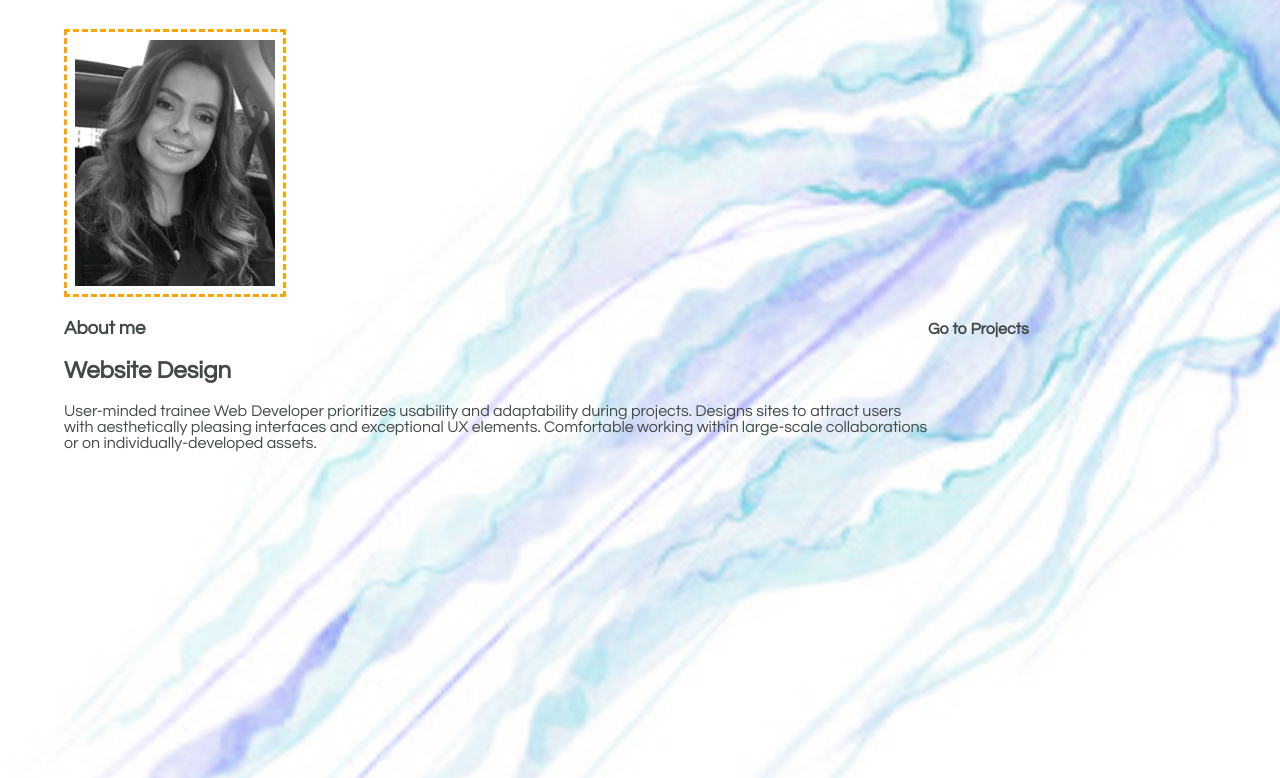
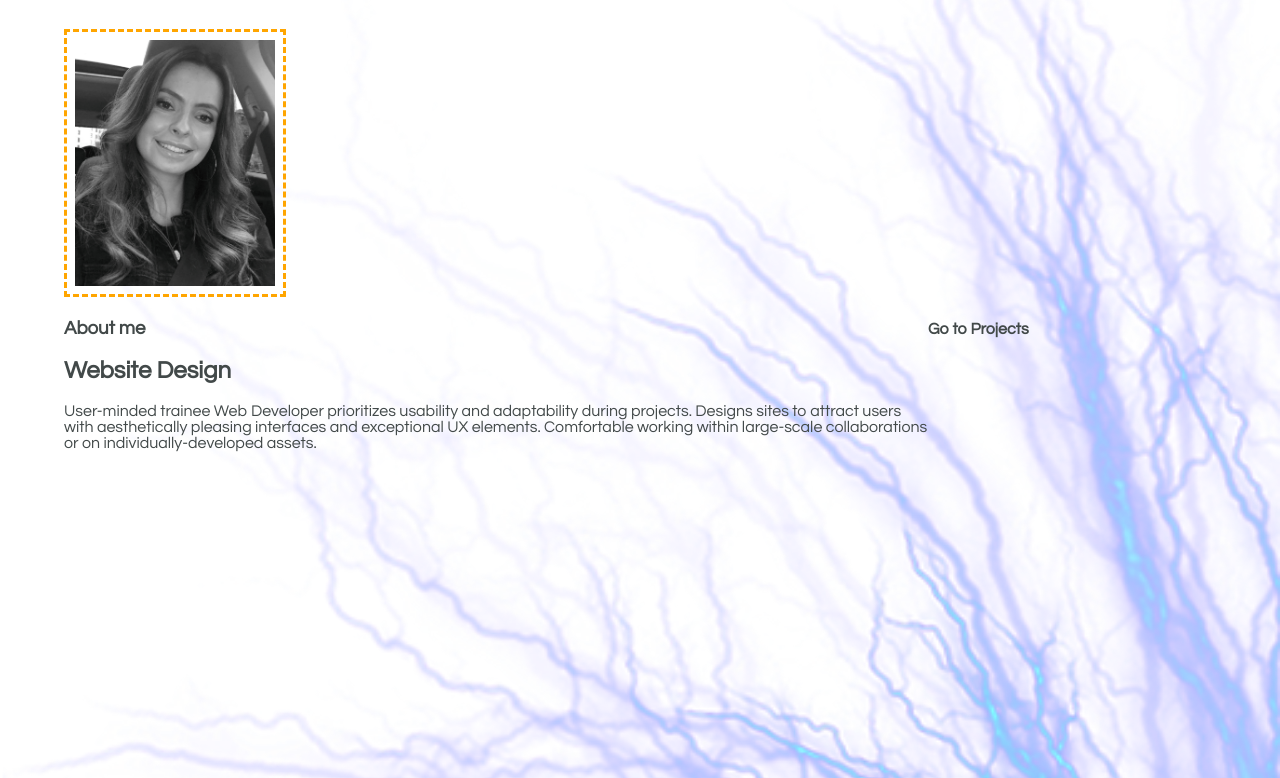
Before and after one commit to TamaraJoniec/portfolio, a plain HTML site: page index.html in a window 1280 px wide. Shown: the part 151-929 px from the top of the page. Drawn offline with Linux system fonts and the light colour scheme.

Commit message:
new background

```diff
--- a/assets/css/style.css
+++ b/assets/css/style.css
@@ -7,8 +7,8 @@ body {
     }
 
 body {
-    background-image: url("../images/pinkjf.png");
-    background-position: center;
+    background-image: url("../images/electric.png");
+    background-position: top;
     background-repeat: no-repeat;
     background-size: cover;
     align-items: center;
@@ -58,7 +58,7 @@ body {
     position: ;
     margin: 1  1.5;
     padding: 0.5rem;
-    border: 3px solid orange ;
+    border: 3px orange;
     border-style: dashed;
     z-index:100px;
 }
```
Also changed, not shown: assets/images/electric.png (added).
